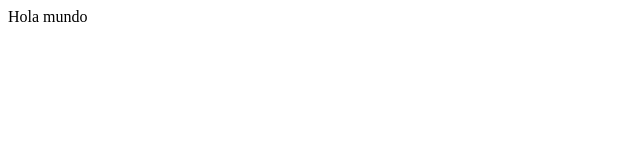
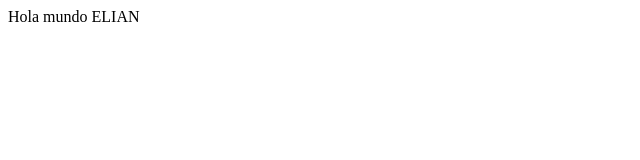
Before and after one commit to maycrxyy/Fundamentos-de-la-web, a plain HTML site: page holamundo.html in a window 1280 px wide. Shown: the full height of the page, 0-640 px from the left. Drawn offline with Linux system fonts and the light colour scheme.

Commit message:
Mi segundo cambio

```diff
--- a/holamundo.html
+++ b/holamundo.html
@@ -7,6 +7,6 @@
     <title>Document</title>
 </head>
 <body>
-    Hola mundo
+    Hola mundo ELIAN
 </body>
 </html>
```
